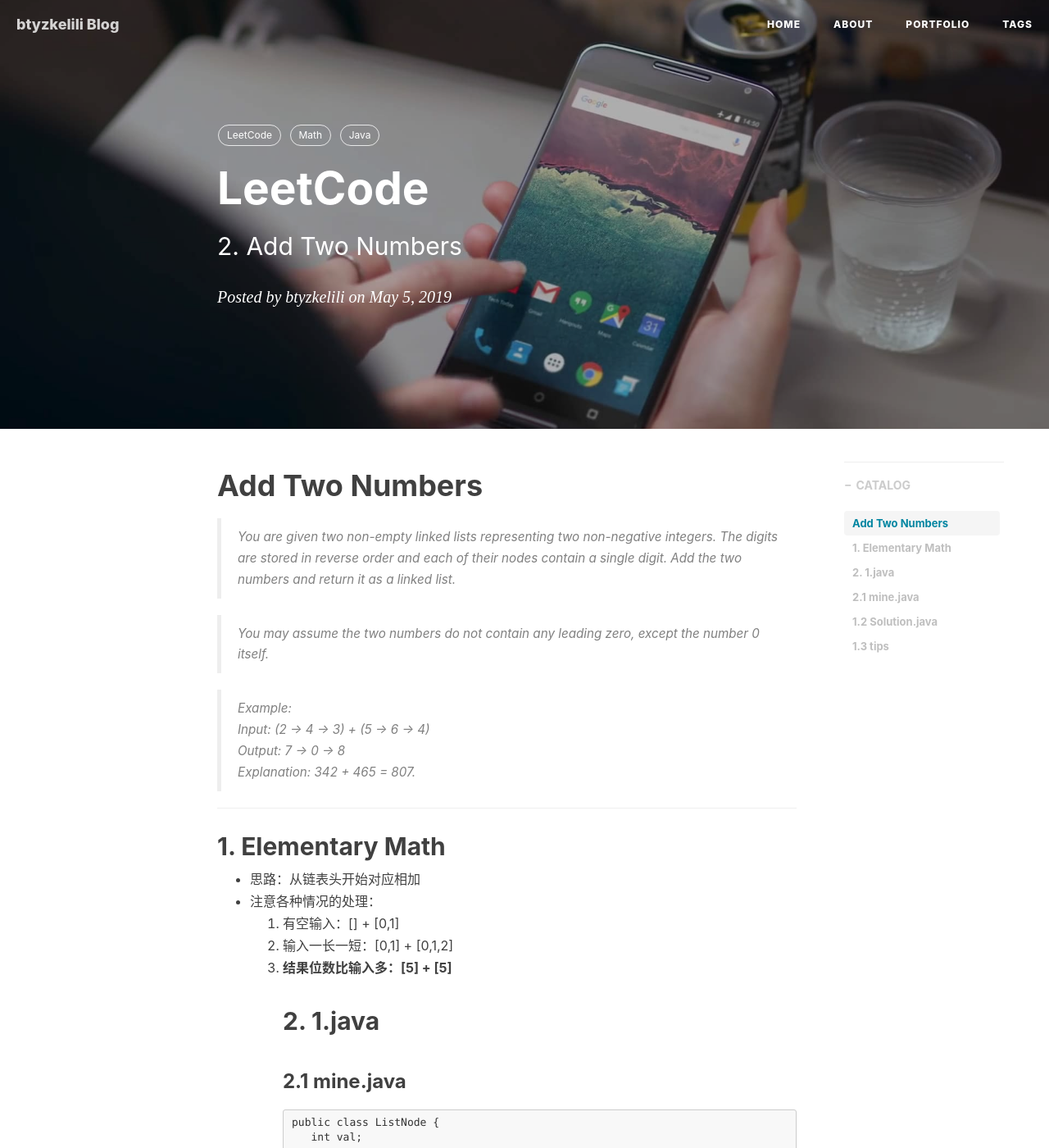
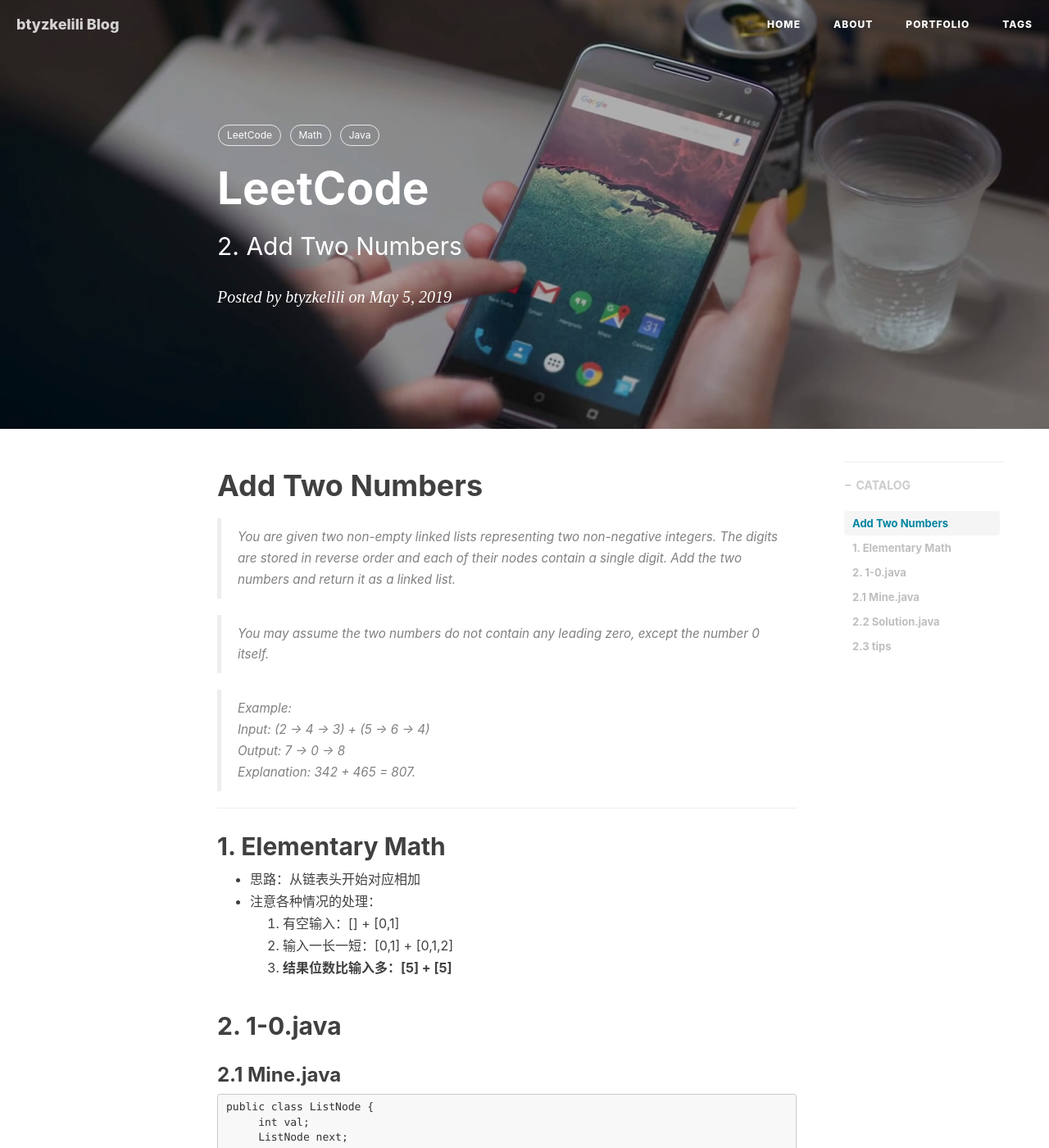
Before and after one commit to btyzkelili/btyzkelili.github.io, a Jekyll site: the page built from _posts/2019-05-05-LeedCode-2.md, in a window 1280 px wide and 1400 px high. Shown: the whole window at 82% size. Built offline with Jekyll 4.4.1, drawn with Linux system fonts in a browser that asks for light colours; nearby versions of some CDN libraries; comment, search, counter and statistics services are not loaded; some of the changed text lies outside the part shown.

Commit message:
add post Leed-code-2

````diff
--- a/_posts/2019-05-05-LeedCode-2.md
+++ b/_posts/2019-05-05-LeedCode-2.md
@@ -29,8 +29,10 @@ tags:
 	1. 有空输入：[] + [0,1]
 	2. 输入一长一短：[0,1] + [0,1,2]
 	3. **结果位数比输入多：[5] + [5]**
-## 2. 1.java
-### 2.1 mine.java
+
+## 2. 1-0.java
+
+### 2.1 Mine.java
 ```
 public class ListNode {
      int val;
@@ -94,7 +96,7 @@ class Solution {
 }
 ```
 
-### 1.2 Solution.java
+### 2.2 Solution.java
 
 ```
 public ListNode addTwoNumbers(ListNode l1, ListNode l2) {
@@ -118,7 +120,7 @@ public ListNode addTwoNumbers(ListNode l1, ListNode l2) {
 }
 ```
 
-### 1.3 tips
+### 2.3 tips
 * 直接返回链表头的下一个，省去处理头的步骤。
 * 不用单独if支路处理输入长短不同情况,短的一方的值看做0
 * 三元运算符 ()?true:false
````
